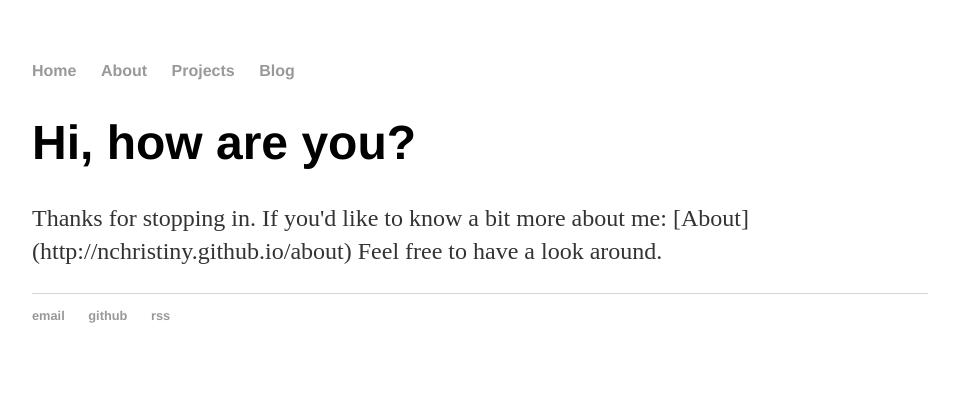
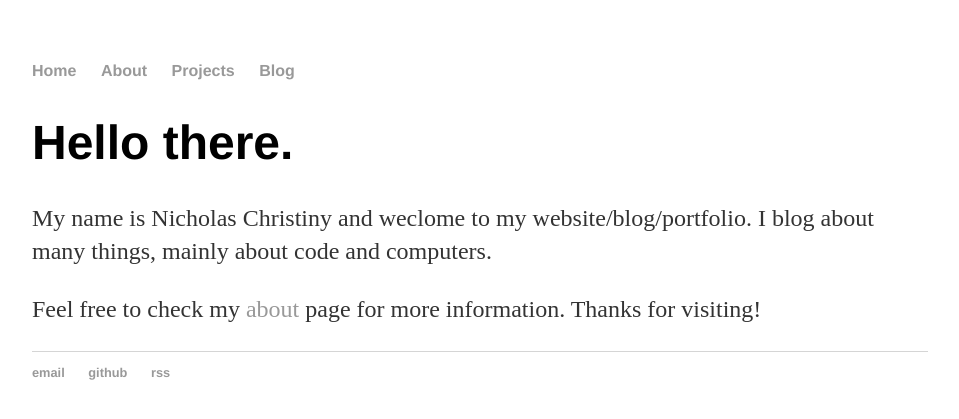
Before and after one commit to nchristiny/nchristiny.github.io, a Jekyll site: the page built from index.html, in a window 1280 px wide. Shown: the top 419 px of the page, without its empty margins (160-1119 px from the left). Built offline with Jekyll 4.4.1, drawn with Linux system fonts in a browser that asks for light colours.

Commit message:
Fix rss, other minor edits

```diff
--- a/_layouts/default.html
+++ b/_layouts/default.html
@@ -21,7 +21,7 @@
     <ul>
       <li><a href="mailto:nchristiny@gmail.com">email</a></li>
       <li><a href="https://github.com/nchristiny">github</a></li>
-      <li><a href="https://github.com/blog/atom.xml">rss</a></li>
+      <li><a href="/blog/atom.xml">rss</a></li>
     </ul>
   </footer>
 </body>
--- a/index.html
+++ b/index.html
@@ -3,6 +3,7 @@
 title: Code or Die
 ---
 <div class="comment">
-  <h1>Hi, how are you?</h1>
-  <p>Thanks for stopping in. If you'd like to know a bit more about me: [About](http://nchristiny.github.io/about) Feel free to have a look around.</p>
+  <h1>Hello there.</h1>
+  <p>My name is Nicholas Christiny and weclome to my website/blog/portfolio. I blog about many things, mainly about code and computers.</p>
+  <p>Feel free to check my <a href="/about">about</a> page for more information. Thanks for visiting!</p>
 </div>
--- a/projects/index.html
+++ b/projects/index.html
@@ -4,7 +4,7 @@
 ---
 
 <div class="projects">
-  <a href="#" class="download" title="Download as PDF">Download as PDF</a>
+  <!-- <a href="#" class="download" title="Download as PDF">Download as PDF</a> -->
   <h1>Nicholas Christiny</h1>
   <address>
     <strong>Full-Stack Web Developer</strong><br>
```
